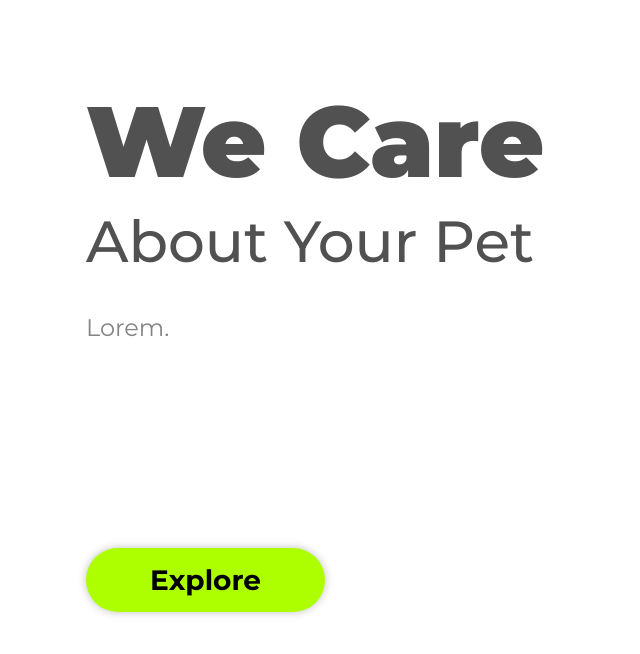
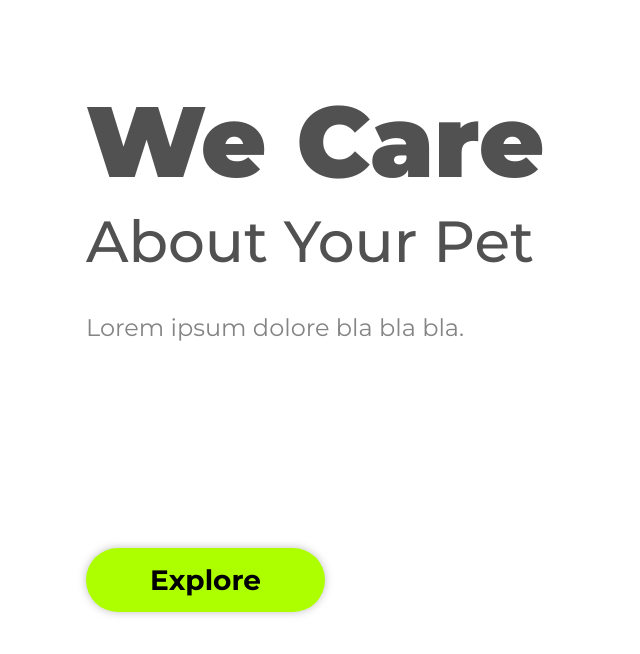
Before and after one commit to Agrotom2025/Desafio-We-Care-About-Your-Pet---Figma, a plain HTML site: page index.html in a window 1280 px wide. Shown: the part 924-1578 px from the top of the page, without its empty margins (0-640 px from the left). Drawn offline with Linux system fonts and the light colour scheme.

Commit message:
mudança no paragrafo

```diff
--- a/index.html
+++ b/index.html
@@ -26,7 +26,7 @@
 <aside>
     <h1>We Care</h1>
     <h2>About Your Pet</h2>
-<p>Lorem.</p>
+<p>Lorem ipsum dolore bla bla bla.</p>
     <button class="button-aside">Explore</button>
 </aside>
 
```
